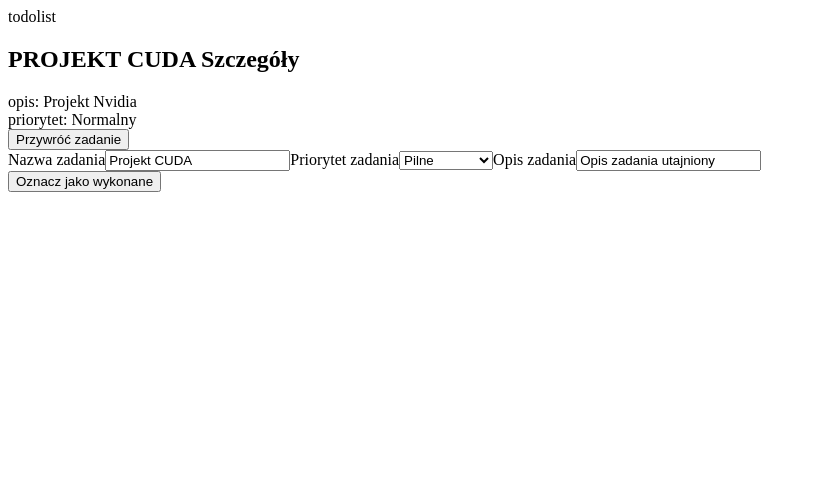
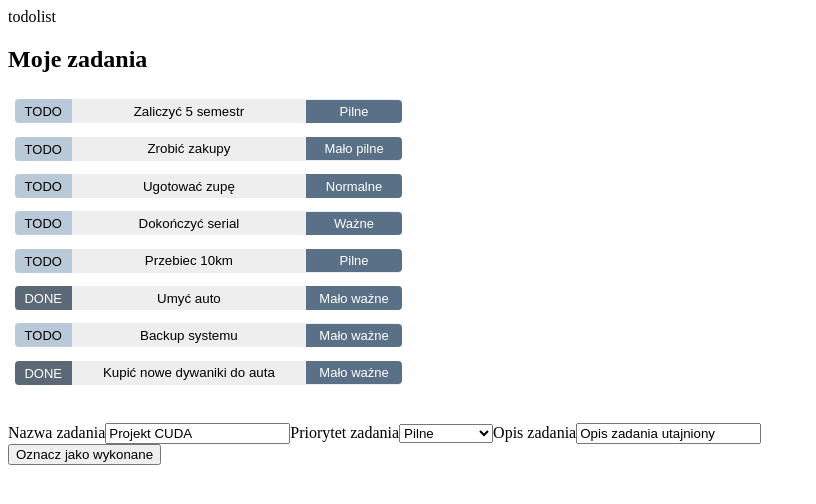
Before and after one commit to BlazejBazan/todolist, an Angular app: page / in a window 1280 px wide. Shown: the top 504 px of the page, without its empty margins (0-816 px from the left). Built offline with nearby package versions, Linux system fonts and the light colour scheme.

Commit message:
[] lista zadań i mock-tasks z 8 przykłakowymi zadaniami

```diff
--- /dev/null
+++ b/src/app/mock-tasks.ts
@@ -0,0 +1,13 @@
+import { Task } from './task'
+import { PRIORITY } from './priority-dictionary'
+
+export const TASKS: Task[] = [
+    new Task(3, 'Zaliczyć 5 semestr', PRIORITY[0], 'Nie będzie lekko', false),
+    new Task(4, 'Zrobić zakupy', PRIORITY[4], 'Lista zakupów na lodówce', false),
+    new Task(5, 'Ugotować zupę', PRIORITY[2], 'Z przepisu od Babci', false),
+    new Task(6, 'Dokończyć serial', PRIORITY[1], '', false),
+    new Task(7, 'Przebiec 10km', PRIORITY[0], 'Najlepiej w czasie 60 min. Trasa do okoła areny i z powrotem', false),
+    new Task(8, 'Umyć auto', PRIORITY[3], '', true),
+    new Task(9, 'Backup systemu', PRIORITY[3], '', false),
+    new Task(10, 'Kupić nowe dywaniki do auta', PRIORITY[3], 'Nie będzie lekko', true)
+]
--- a/src/app/tasks/tasks.component.css
+++ b/src/app/tasks/tasks.component.css
@@ -1,3 +1,90 @@
-input {
-    padding: .5rem;
-}
+/* TasksComponent's private CSS styles */
+.tasks {
+    margin: 0 0 2em 0;
+    list-style-type: none;
+    padding: 0;
+    width: 25em;
+  }
+
+  .tasks li {
+    display: flex;
+  }
+
+  .tasks button {
+    flex: 1;
+    cursor: pointer;
+    position: relative;
+    left: 0;
+    background-color: #EEE;
+    margin: .5em;
+    padding: 0;
+    border-radius: 4px;
+    display: flex;
+    align-items: stretch;
+    height: 1.8em;
+    border: none;
+  }
+
+  .tasks button:hover {
+    color: #2c3a41;
+    background-color: #e6e6e6;
+    left: .1em;
+  }
+
+  .tasks button:active {
+    background-color: #525252;
+    color: #fafafa;
+  }
+
+  .tasks button.selected {
+    background-color: black;
+    color: white;
+  }
+
+  .tasks button.selected:hover {
+    background-color: #505050;
+    color: white;
+  }
+
+  .tasks button.selected:active {
+    background-color: black;
+    color: white;
+  }
+
+  .tasks .checkmark {
+    width: 3em;
+    display: inline-block;
+    font-size: small;
+    padding: 0.45em 0.7em 0 0.7em;
+    line-height: 1em;
+    margin-right: .8em;
+    border-radius: 4px 0 0 4px;
+  }
+
+  .tasks .checkmark#done {
+    color: white;
+    background-color: #405061d7;
+  }
+
+  .tasks .checkmark#toDo {
+    color: black;
+    background-color: #b2c3d4d8;
+  }
+
+  .tasks .name {
+    align-self: center;
+    width: 16em;
+  }
+
+  .tasks .priority {
+    align-self: center;
+    color: white;
+    display: inline-block;
+    font-size: small;
+    line-height: 1em;
+    margin-left: .8em;
+    border-radius: 0 4px 4px 0;
+    padding: 0.4em 0.7em 0.4em 0.7em;
+    width: 6em;
+    background-color: #3c5672d3;
+  }
--- a/src/app/tasks/tasks.component.html
+++ b/src/app/tasks/tasks.component.html
@@ -1,5 +1,19 @@
-<h2>{{task.name | uppercase}} Szczegóły</h2>
-<div><span>opis: </span>{{task.description}}</div>
-<div><span>priorytet: </span>{{task.priority}}</div>
-<div><button *ngIf=task.done>Przywróć zadanie</button>
-<div><button *ngIf=!task.done>Oznacz jako wykonane</button>
+<h2>Moje zadania</h2>
+<ul class="tasks">
+    <li *ngFor="let task of tasks">
+        <button [class.selected]="task === selectedTask" type="button" (click)="onSelect(task)">
+            <span class="checkmark" id="done" *ngIf=task.done>DONE</span>
+            <span class="checkmark" id="toDo" *ngIf=!task.done>TODO</span>
+            <span class="name">{{task.name}}</span>
+            <span class="priority">{{task.priority}}</span>
+        </button>
+    </li>
+</ul>
+
+<div *ngIf="selectedTask">
+    <h2>{{selectedTask.name | uppercase}}</h2>
+    <div><span>opis: </span>{{selectedTask.description}}</div>
+    <div><span>priorytet: </span>{{selectedTask.priority}}</div>
+    <div><button *ngIf=selectedTask.done (click)="selectedTask.makeToDo()">Przywróć zadanie</button>
+    <div><button *ngIf=!selectedTask.done (click)="selectedTask.makeDone()">Oznacz jako wykonane</button>
+</div>
--- a/src/app/tasks/tasks.component.ts
+++ b/src/app/tasks/tasks.component.ts
@@ -1,5 +1,6 @@
 import { Component, OnInit } from '@angular/core';
 import { Task } from '../task';
+import { TASKS } from '../mock-tasks';
 
 @Component({
   selector: 'app-tasks',
@@ -9,11 +10,20 @@
 
 export class TasksComponent implements OnInit {
 
-  task = new Task(1, 'projekt CUDA', 'Normalny', 'Projekt Nvidia', true);
+  tasks = TASKS;
 
   constructor() { }
 
   ngOnInit(): void {
   }
 
+  selectedTask?: Task;
+  onSelect(task: Task): void {
+    if (this.selectedTask == task) {
+      this.selectedTask = undefined;
+    } else {
+      this.selectedTask = task;
+    };
+  }
+
 }
```
